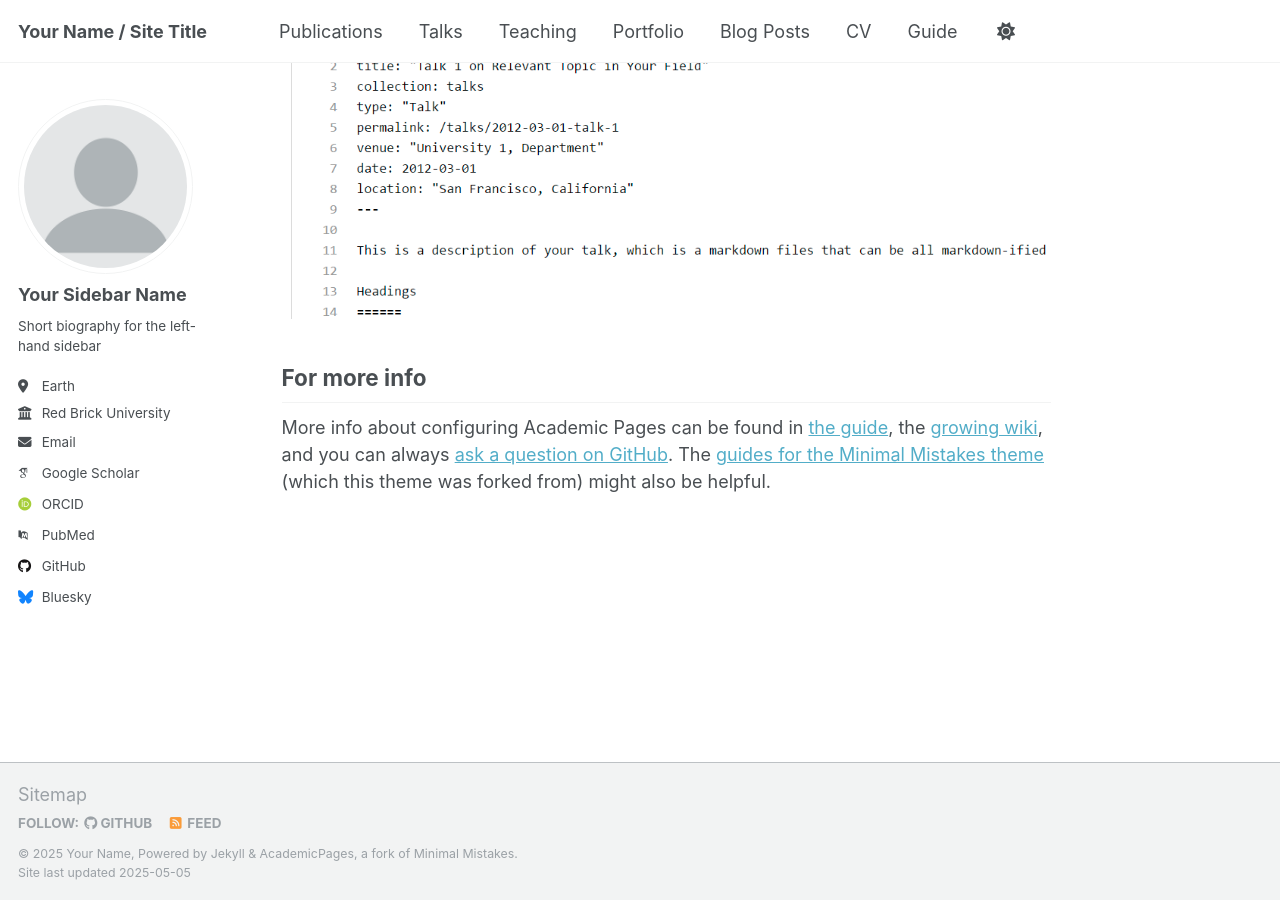
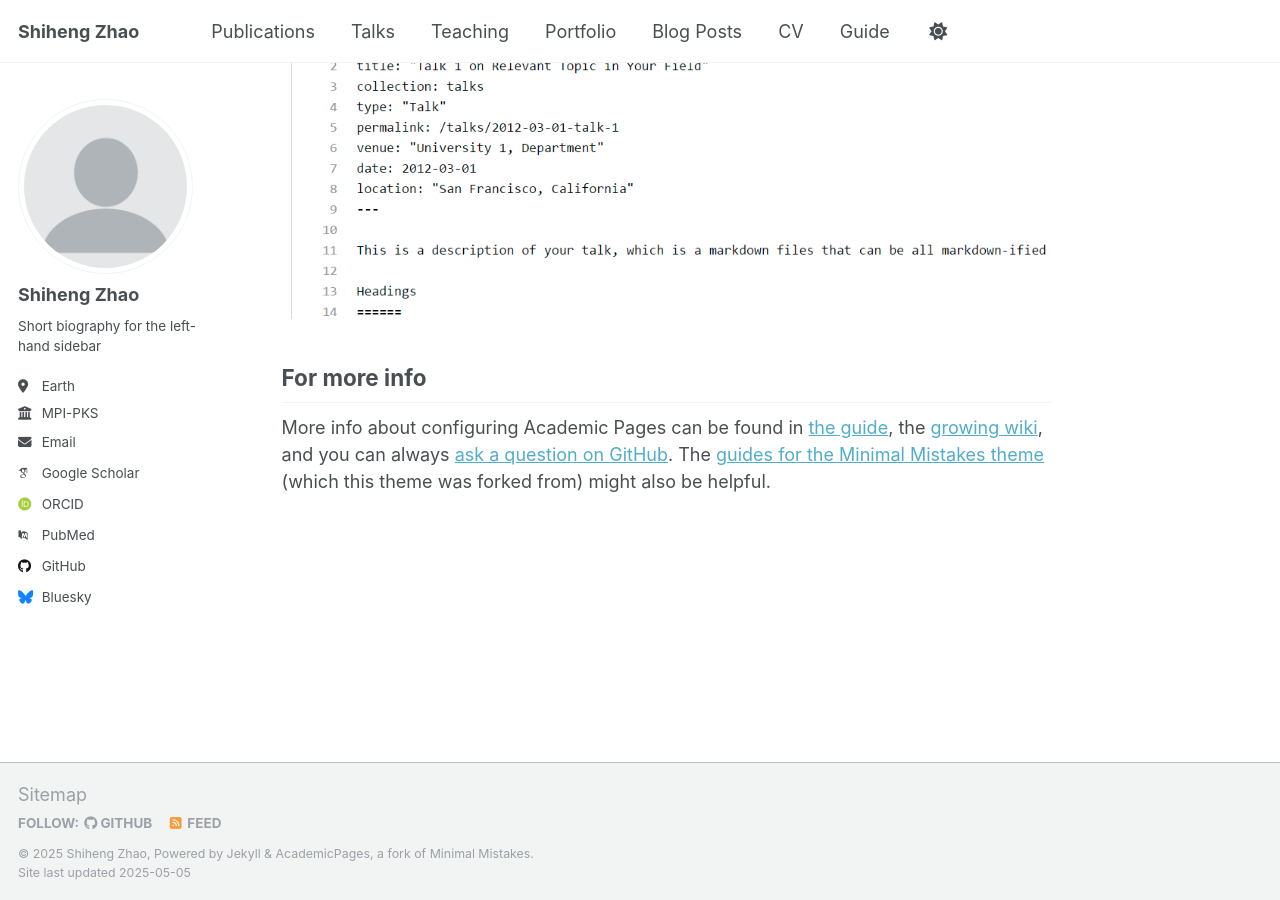
Before and after one commit to Iamzsh/Iamzsh.github.io, a Jekyll site: the page built from _pages/about.md, in a window 1280 px wide and 900 px high, scrolled down 2636 px. Built offline with Jekyll 4.4.1, drawn with Linux system fonts in a browser that asks for light colours; some web fonts are replaced.

Commit message:
Update _config.yml

```diff
--- a/_config.yml
+++ b/_config.yml
@@ -9,9 +9,9 @@
 # Basic Site Settings
 locale                   : "en-US"
 site_theme               : "default"
-title                    : "Your Name / Site Title"
+title                    : "Shiheng Zhao"
 title_separator          : "-"
-name                     : &name "Your Name"
+name                     : &name "Shiheng Zhao"
 description              : &description "personal description"
 url                      : https://academicpages.github.io # the base hostname & protocol for your site e.g. "https://[your GitHub username].github.io" or if you already have some other page hosted on Github then use "https://[your GitHub username].github.io/[Your Repo Name]"
 baseurl                  : "" # the subpath of your site, e.g. "/blog"
@@ -23,11 +23,11 @@ repository               : "academicpages/academicpages.github.io"
 author:
   # Biographic information
   avatar           : "profile.png"
-  name             : "Your Sidebar Name"
+  name             : "Shiheng Zhao"
   pronouns         : # example: "she/her"
   bio              : "Short biography for the left-hand sidebar"
   location         : "Earth"
-  employer         : "Red Brick University"
+  employer         : "MPI-PKS"
   uri              : # URL
   email            : "none@example.org"
 
```
